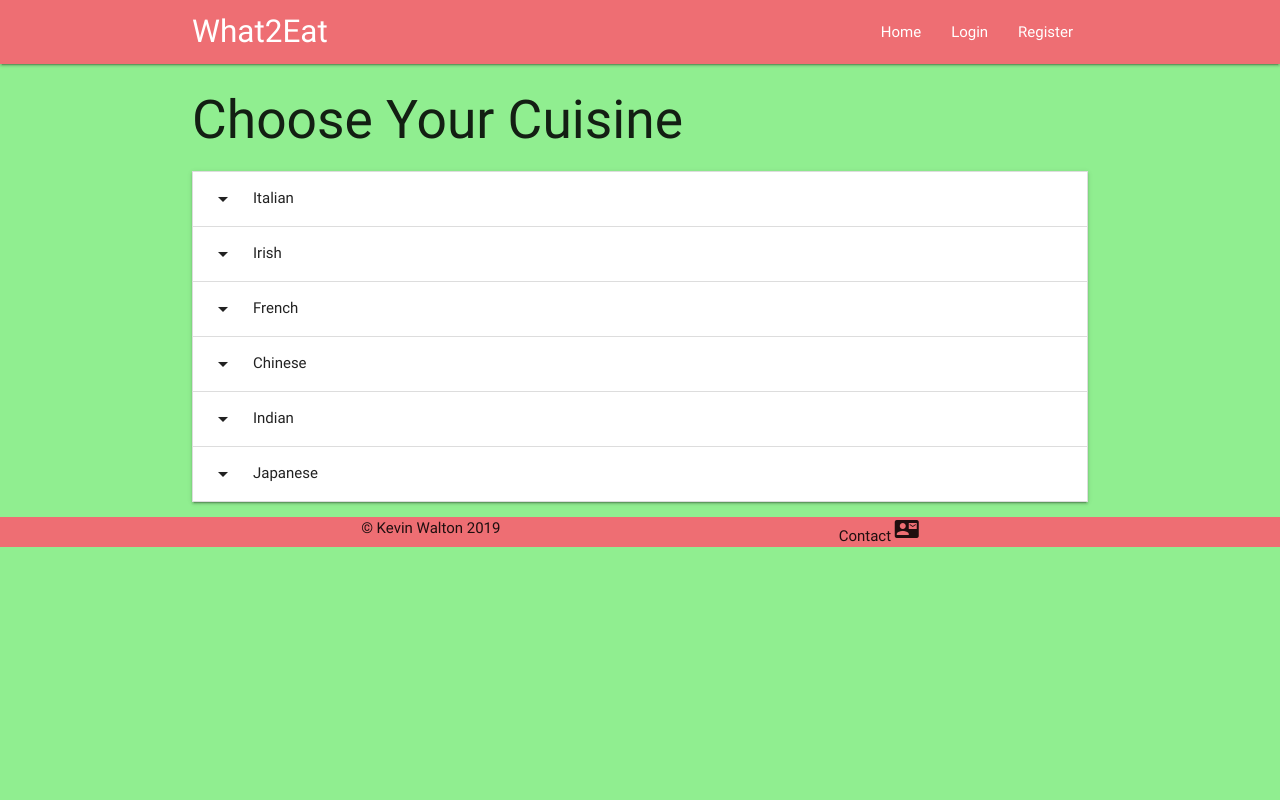
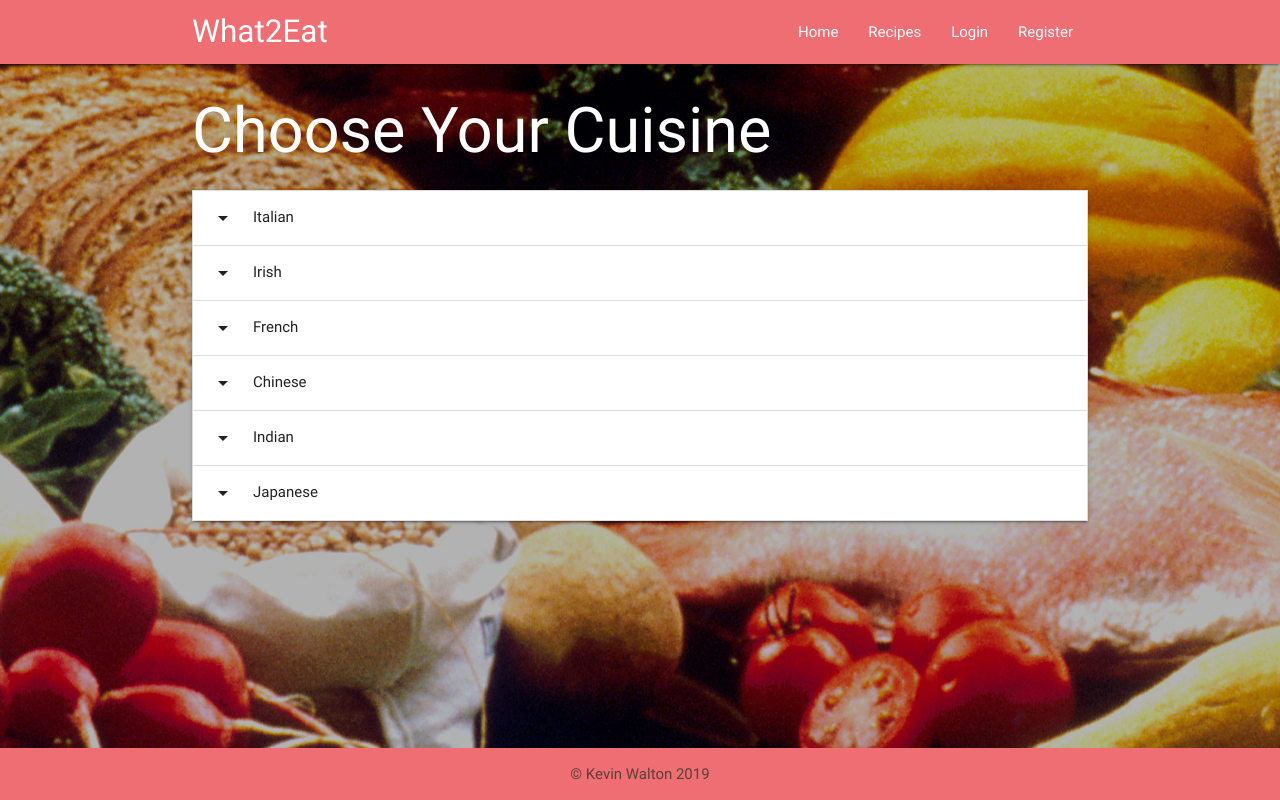
Before and after one commit to Hermeticpoet/Milestone-Project-3, a Flask app: page / in a window 1280 px wide. Run offline with Flask 2, Linux system fonts and the light colour scheme; some libraries are stand-ins or nearby versions.

Commit message:
Attempted to create a recipes page wired up to the database but layout is poor

```diff
--- a/app.py
+++ b/app.py
@@ -10,16 +10,31 @@ app.config["SECRET_KEY"] = '9039e1a76014f85ad2fea4415a793bd8'
 app.config["MONGO_DBNAME"] = 'recipesApp'
 app.config["MONGO_URI"] = os.getenv('MONGO_URI', 'mongodb://localhost')
 
+
+#  Mongo Database Variable
+
 mongo = PyMongo(app)
 
+# recipes = mongo.db.recipes
+# cuisines = mongo.db.vegetarian
+# meal_type = mongo.db.ingredients
+# diet = mongo.db.diet
+# allergens = mongo.db.allergens
+# users = mongo.db.portion_sizes
+
+#  Landing Home Page
+
 @app.route("/")
-@app.route("/index")
+@app.route("/index", methods=["GET"])
 def index():
     return render_template("index.html", title="Home")
 
-@app.route("/get_recipes")
-def get_recipes():
-    return render_template("recipes.html", recipes=mongo.db.recipes.find())
+# All Recipes
+
+@app.route("/recipes")
+def recipes():
+    recipes = mongo.db.recipes.find()
+    return render_template('recipes.html', recipes=recipes)
 
 
 @app.route("/register", methods=["GET", "POST"])
--- a/static/css/style.css
+++ b/static/css/style.css
@@ -5,15 +5,43 @@ html, body {
 }
 
 body {
-    background: lightgreen;
+    /*background: lightgreen;*/
+    background-image: url("../img/home-banner.jpg");
+    background-repeat: no-repeat;
+    background-position: center;
+    background-attachment: fixed;
+    height: 100vh;
+    width: 100vw;
+    z-index: -1;
 }
 
+h1,h2,h3,h4,h5 {
+    /*color: #5d4037;*/
+    color: #fff;
+}
+
+.overlay {
+    position: fixed;
+    width: 100%;
+    height: 100%;
+    top: 0;
+    left: 0;
+    right: 0;
+    bottom: 0;
+    background-color: rgba(0, 0, 0, 0.3);
+    z-index: -2;
+}
 
 .footer {
     background-color: #ee6e73;
+    width: 100%;
+    position: fixed;
+    left: 0;
+    bottom: 0;
+    padding: 1rem;
+    color: #5d4037;
 }
 
 .footer .container {
-    display: flex;
-    justify-content: space-around;
+    text-align: center;
 }
--- a/templates/base.html
+++ b/templates/base.html
@@ -8,6 +8,7 @@
 </head>
 
 <body>
+    <div class="overlay"></div>
     <header>
             <nav>
                 <div class="container">
@@ -16,11 +17,13 @@
                         <a href="{{ url_for('index') }}" data-activates="mobile-demo" class="button-collapse"><i class="material-icons">menu</i></a>
                         <ul id="nav-mobile" class="right hide-on-med-and-down">
                             <li><a href="{{ url_for('index') }}">Home</a></li>
+                            <li><a href="{{ url_for('recipes') }}">Recipes</a></li>
                             <li><a href="{{ url_for('login') }}">Login</a></li>
                             <li><a href="{{ url_for('register') }}">Register</a></li>
                         </ul>
                         <ul class="side-nav" id="mobile-demo">
                             <li><a href="{{ url_for('index') }}">Home</a></li>
+                            <li><a href="{{ url_for('recipes') }}">Recipes</a></li>
                             <li><a href="{{ url_for('login') }}">Login</a></li>
                             <li><a href="{{ url_for('register') }}">Register</a></li>
                         </ul>
@@ -41,13 +44,10 @@
     {% endwith %}
     {% block content %} {% endblock %}
     </div>
-    <!--<div class="banner-image">-->
-    <!--  <img src="../static/img/home-banner.jpg" alt="image of food platter" />-->
-    <!--</div>-->
     <footer class="footer">
         <div class="container">
             <div>&copy; Kevin Walton 2019</div>
-            <div>Contact <i class="material-icons">contact_mail</i></div>
+            <!--<div>Contact <i class="material-icons">contact_mail</i></div>-->
         </div>
     </footer>
     <script src="https://cdnjs.cloudflare.com/ajax/libs/jquery/3.2.1/jquery.min.js"></script>
--- a/templates/index.html
+++ b/templates/index.html
@@ -1,6 +1,6 @@
 {% extends 'base.html' %}
 {% block content %}
-    <h2>Choose Your Cuisine</h2>
+  <h1>Choose Your Cuisine</h1>
   <ul class="collapsible">
     <li>
       <div class="collapsible-header"><i class="material-icons">arrow_drop_down</i>Italian</div>
```
Also changed, not shown: templates/recipes.html (+28 -7 lines), static/img/breakfast-img.jpg (deleted).
